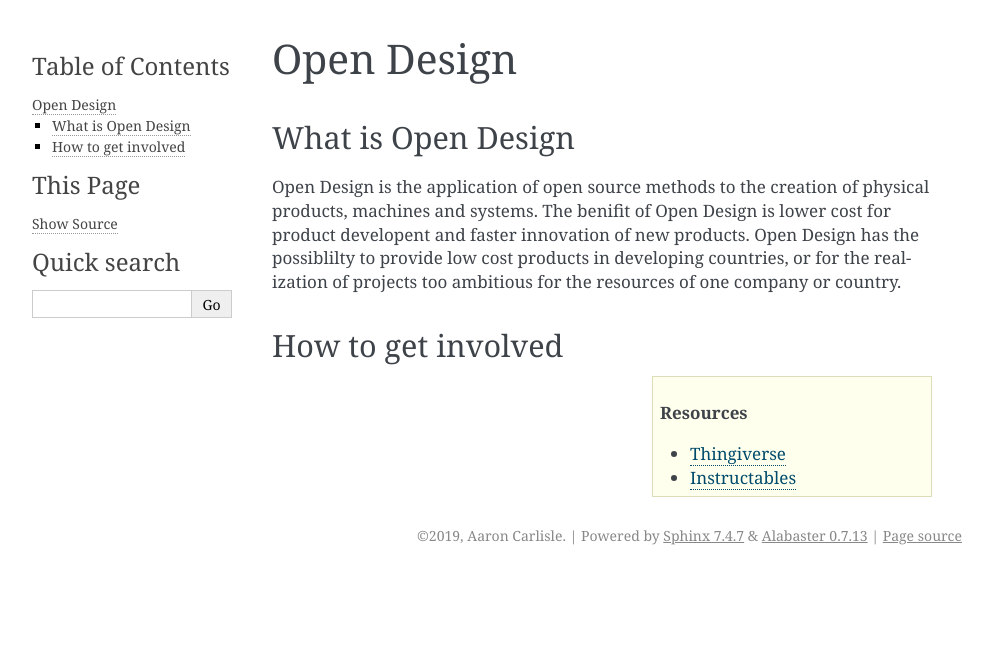
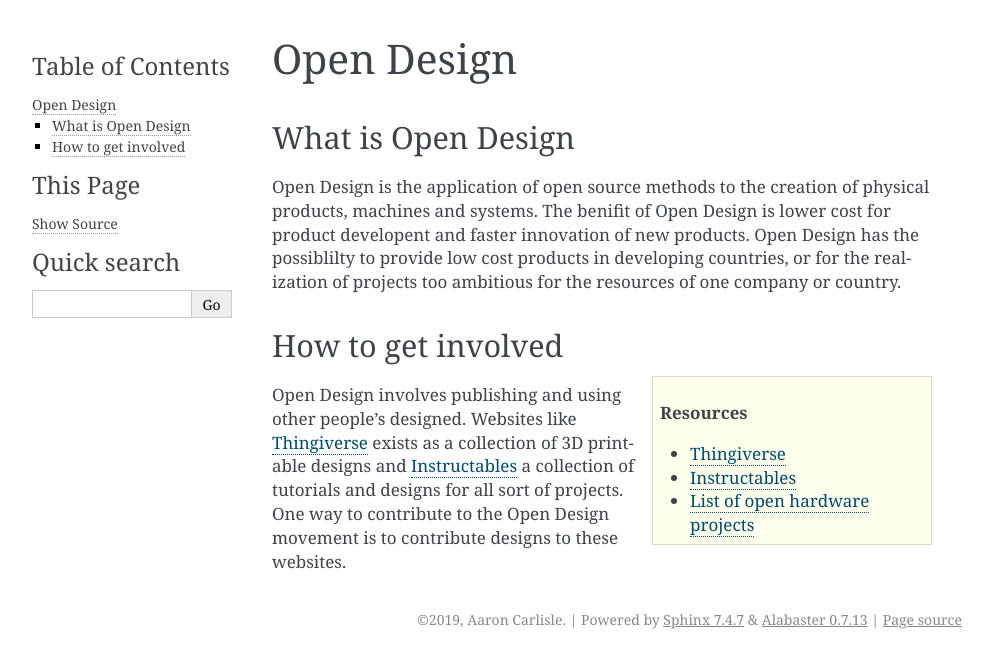
Before and after one commit to Blendify/open-culture, a Sphinx documentation site: the page built from source/open_design.rst, in a window 1280 px wide. Shown: the top 668 px of the page, without its empty margins (148-1140 px from the left). Built offline with Sphinx 7.4.7, drawn with Linux system fonts in a browser that asks for light colours.

Commit message:
Update open_design.rst

```diff
--- a/source/open_design.rst
+++ b/source/open_design.rst
@@ -19,3 +19,9 @@ How to get involved
 
    - `Thingiverse <https://www.thingiverse.com/>`__
    - `Instructables <https://www.instructables.com/>`__
+   - `List of open hardware projects <https://en.wikipedia.org/wiki/List_of_open-source_hardware_projects>`__
+
+Open Design involves publishing and using other people's designed.
+Websites like `Thingiverse <https://www.thingiverse.com/>`__ exists as a collection of 3D printable designs
+and `Instructables <https://www.instructables.com/>`__ a collection of tutorials and designs for all sort of projects.
+One way to contribute to the Open Design movement is to contribute designs to these websites.
```
